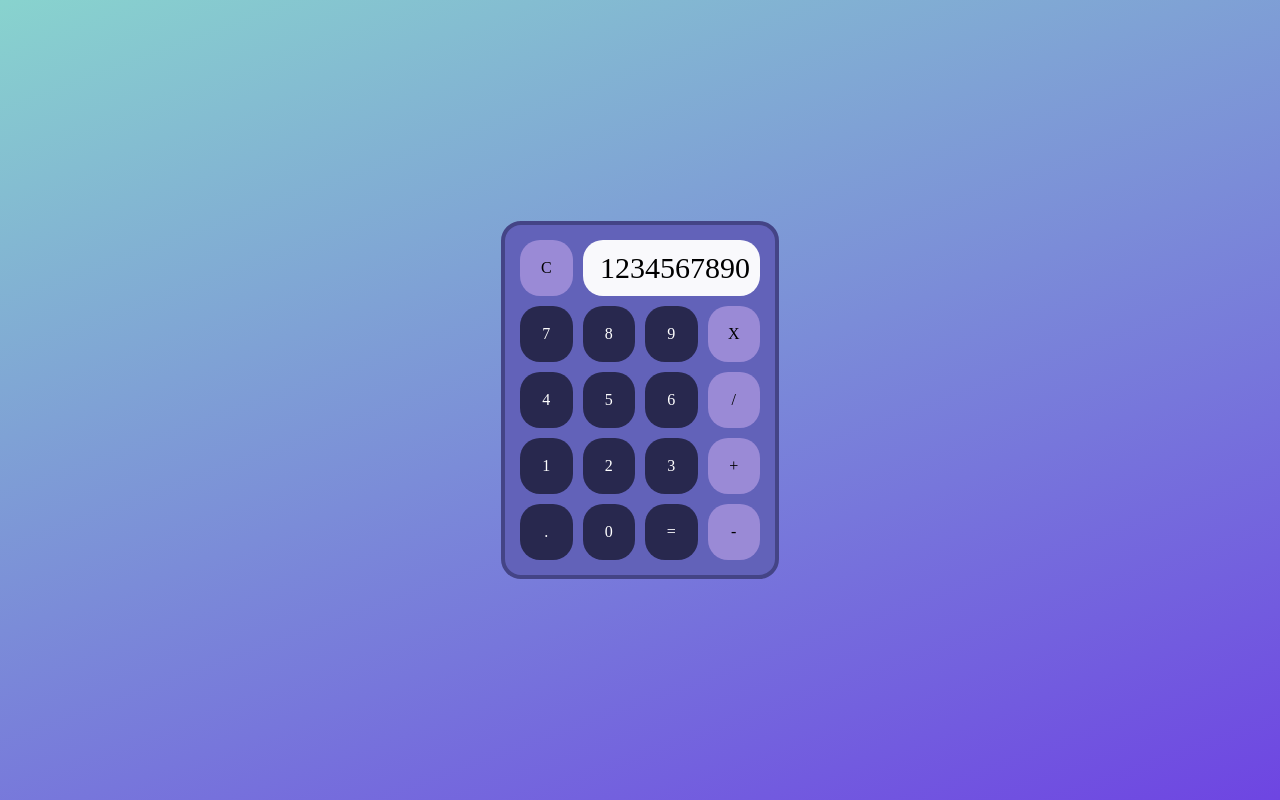
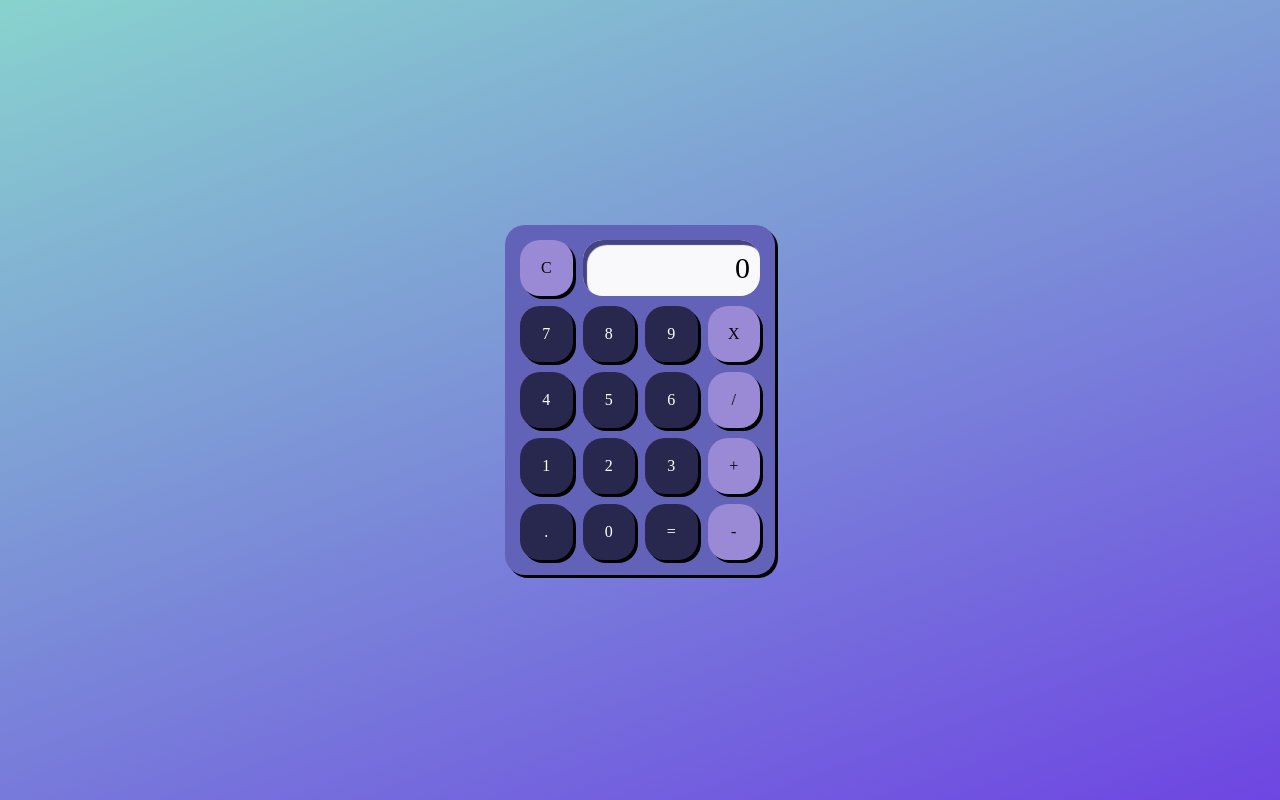
Before and after one commit to jruivo-dev/flex-calculator, a plain HTML site: page index.html in a window 1280 px wide. Drawn offline with Linux system fonts and the light colour scheme.

Commit message:
Added shadow to buttons to make them more 3d-like.

```diff
--- a/css/style.css
+++ b/css/style.css
@@ -19,9 +19,9 @@ body {
     height: 330px;
     width: 250px;
     background: #6262B9;
-    border: 4px solid #444486;
     display: flex;
     flex-direction: column;
+    box-shadow: 3px 3px black;
 }
 
 .flex-row {
@@ -38,13 +38,14 @@ body {
     justify-content: center;
     align-items: center;
     margin: 5px;
+    box-shadow: 3px 3px black;
 }
 
 .calculator-screen {
+    box-shadow: inset 4px 5px 1px #444481;
     margin: 5px;
     padding: 10px;
     border-radius: 20px;
-    background: white;
     flex: 3;
     display: flex;
     justify-content: flex-end;
--- a/index.html
+++ b/index.html
@@ -16,7 +16,7 @@
             <div class="flex-row">
                 <div class="calc-button operator">C</div>
                 <div class="calculator-screen">
-                    <span>1234567890</span>
+                    <span class='calculator-input'>0</span>
                 </div>
             </div>
             <div class="flex-row">
```
